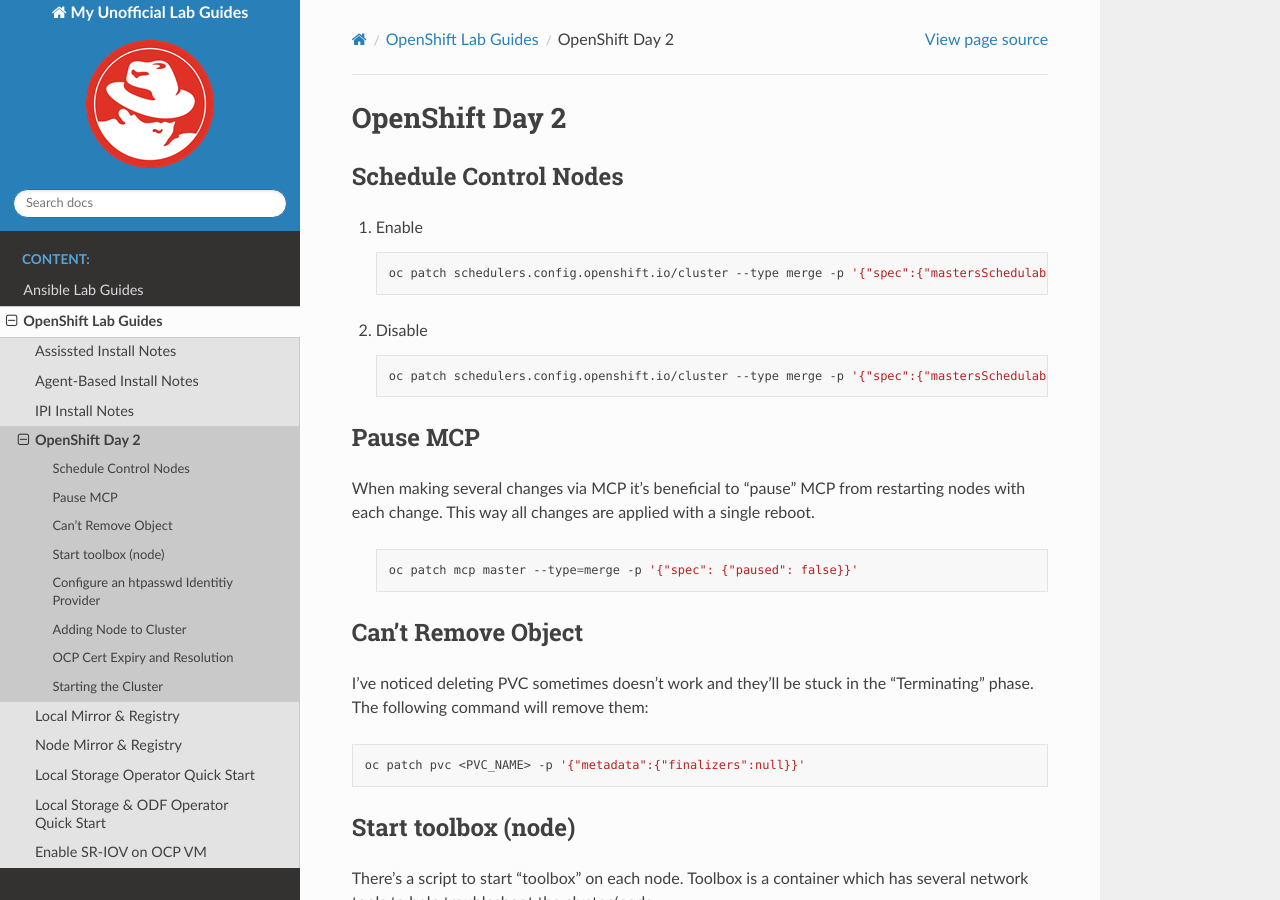
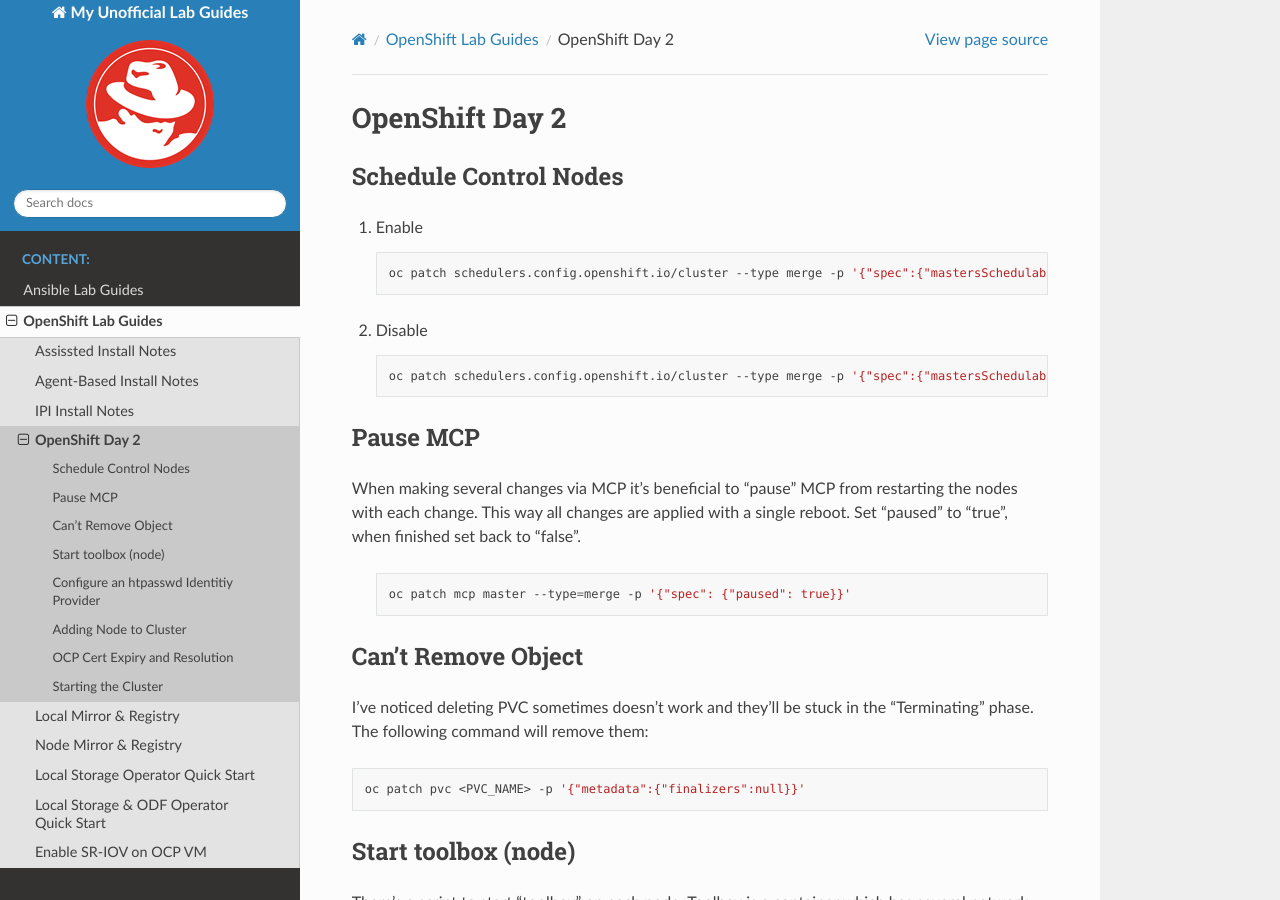
Before and after one commit to vtog/labGuides, a Sphinx documentation site: the page built from source/ocp/openshift-day2.rst, in a window 1280 px wide and 900 px high. Built offline with Sphinx 7.4.7 and the Read the Docs theme 2.0.0, drawn with Linux system fonts in a browser that asks for light colours; pages that are not in the unit, such as notebooks, are missing from menus.

Commit message:
mcp pause false

```diff
--- a/source/ocp/openshift-day2.rst
+++ b/source/ocp/openshift-day2.rst
@@ -19,12 +19,12 @@
 Pause MCP
 ---------
 When making several changes via MCP it's beneficial to "pause" MCP from
-restarting nodes with each change. This way all changes are applied with a
-single reboot.
+restarting the nodes with each change. This way all changes are applied with a
+single reboot. Set "paused" to "true", when finished set back to "false".
 
    .. code-block:: bash
 
-      oc patch mcp master --type=merge -p '{"spec": {"paused": false}}'
+      oc patch mcp master --type=merge -p '{"spec": {"paused": true}}'
 
 Can't Remove Object
 -------------------
```
